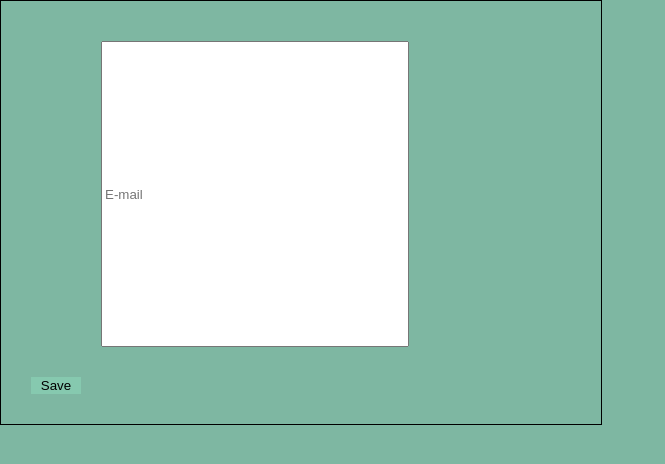
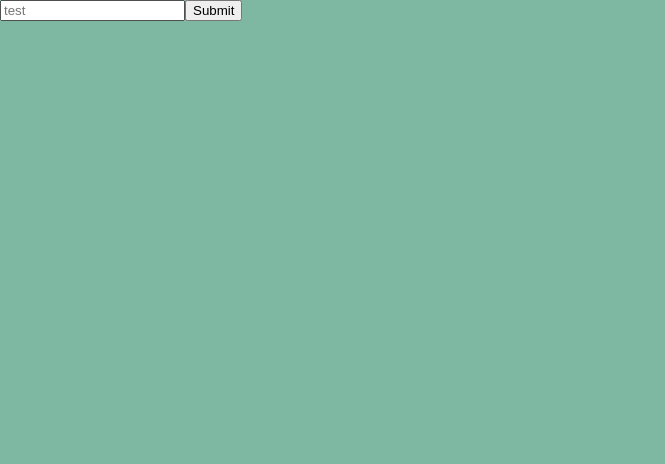
Before and after one commit to zhanna-lud-epam/react, a React (Create React App) app in the folder test-app/: page / in a window 1280 px wide. Shown: the top 464 px of the page, without its empty margins (0-665 px from the left). Built offline with nearby package versions, Linux system fonts and the light colour scheme.

Commit message:
Refs in react.

```diff
--- a/test-app/src/App.js
+++ b/test-app/src/App.js
@@ -3,10 +3,14 @@
 import RegistrationForm from './RegistrationForm';
 
 class App extends Component {
+  submit(){
+    console.log('submit', this.testInput.value);
+  }
   render() {
       return (
-          <div className="container">
-              <RegistrationForm/>
+          <div>
+              <input type="text" placeholder="test" ref={(input) => this.testInput = input}/>
+              <button onClick={this.submit.bind(this)}>Submit</button>
           </div>
       );
   }
```
